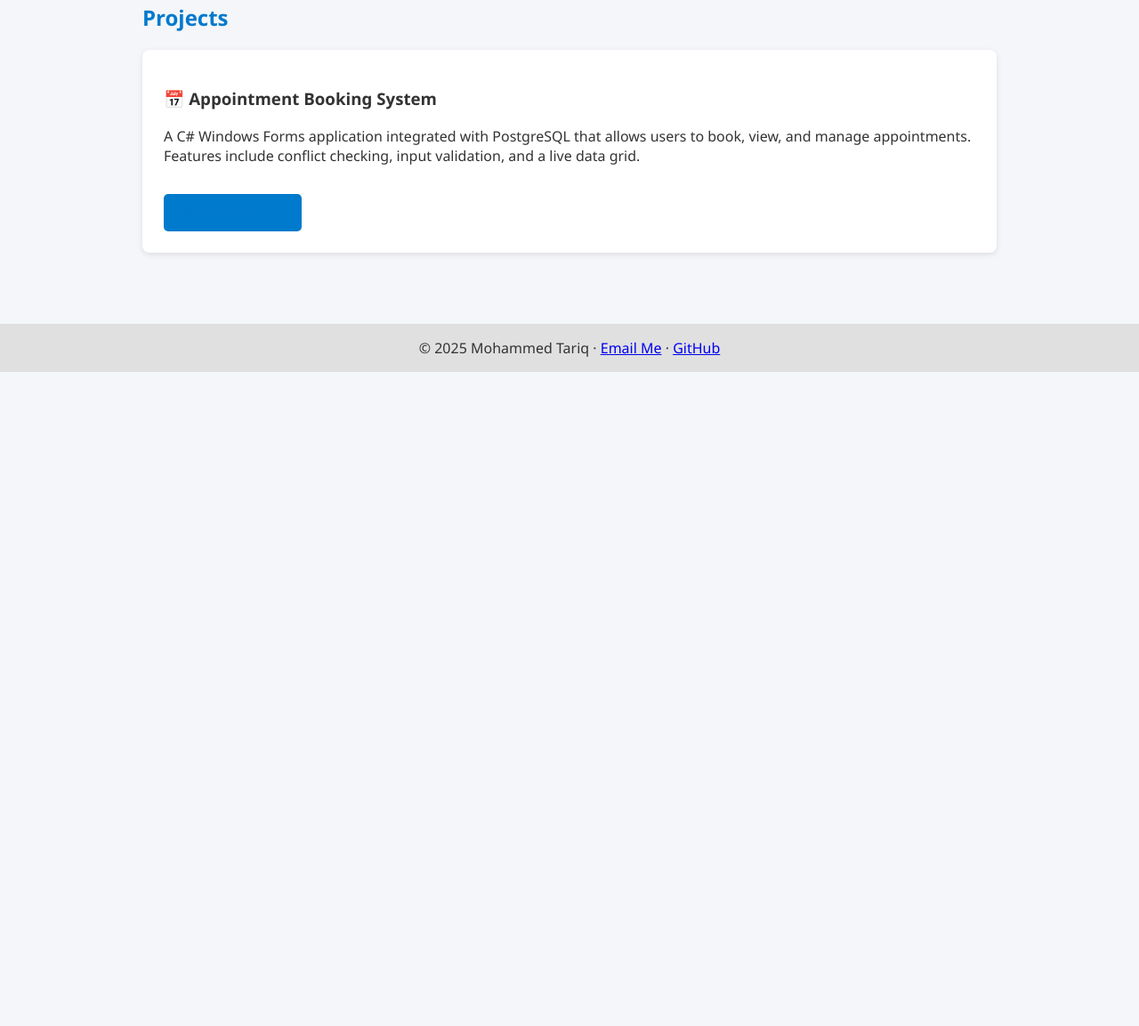
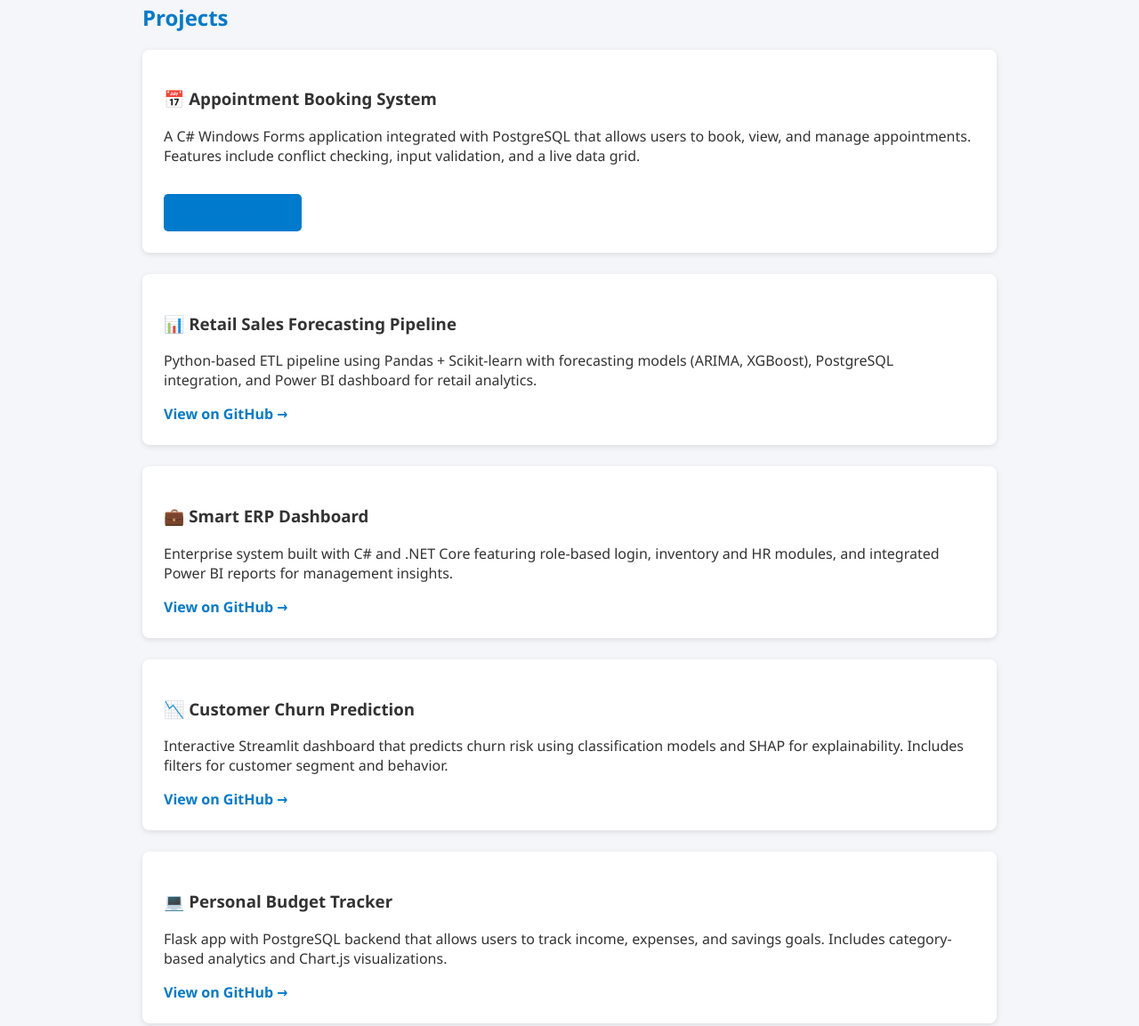
Before and after one commit to MTariq2023/Retail-Sales-Forecasting-Inflation-Trends, a plain HTML site: page index.html in a window 1280 px wide. Shown: the part 665-1818 px from the top of the page at 89% size. Before the commit the page ends 1083 px from the top, so only its background shows below. Drawn offline with Linux system fonts and the light colour scheme.

Commit message:
Add files via upload

```diff
--- a/index.html
+++ b/index.html
@@ -134,7 +134,29 @@
         <a href="appointment-system.html" class="project-link">View Project →</a>
       </div>
 
+      <div class="project">
+        <h3>📊 Retail Sales Forecasting Pipeline</h3>
+        <p>Python-based ETL pipeline using Pandas + Scikit-learn with forecasting models (ARIMA, XGBoost), PostgreSQL integration, and Power BI dashboard for retail analytics.</p>
+        <a href="https://github.com/MohammedTariq/retail-sales-forecast" target="_blank">View on GitHub →</a>
+      </div>
 
+      <div class="project">
+        <h3>💼 Smart ERP Dashboard</h3>
+        <p>Enterprise system built with C# and .NET Core featuring role-based login, inventory and HR modules, and integrated Power BI reports for management insights.</p>
+        <a href="https://github.com/MohammedTariq/erp-dashboard" target="_blank">View on GitHub →</a>
+      </div>
+
+      <div class="project">
+        <h3>📉 Customer Churn Prediction</h3>
+        <p>Interactive Streamlit dashboard that predicts churn risk using classification models and SHAP for explainability. Includes filters for customer segment and behavior.</p>
+        <a href="https://github.com/MohammedTariq/churn-dashboard" target="_blank">View on GitHub →</a>
+      </div>
+
+      <div class="project">
+        <h3>💻 Personal Budget Tracker</h3>
+        <p>Flask app with PostgreSQL backend that allows users to track income, expenses, and savings goals. Includes category-based analytics and Chart.js visualizations.</p>
+        <a href="https://github.com/MohammedTariq/budget-tracker" target="_blank">View on GitHub →</a>
+      </div>
     </section>
 
   </div>
```
